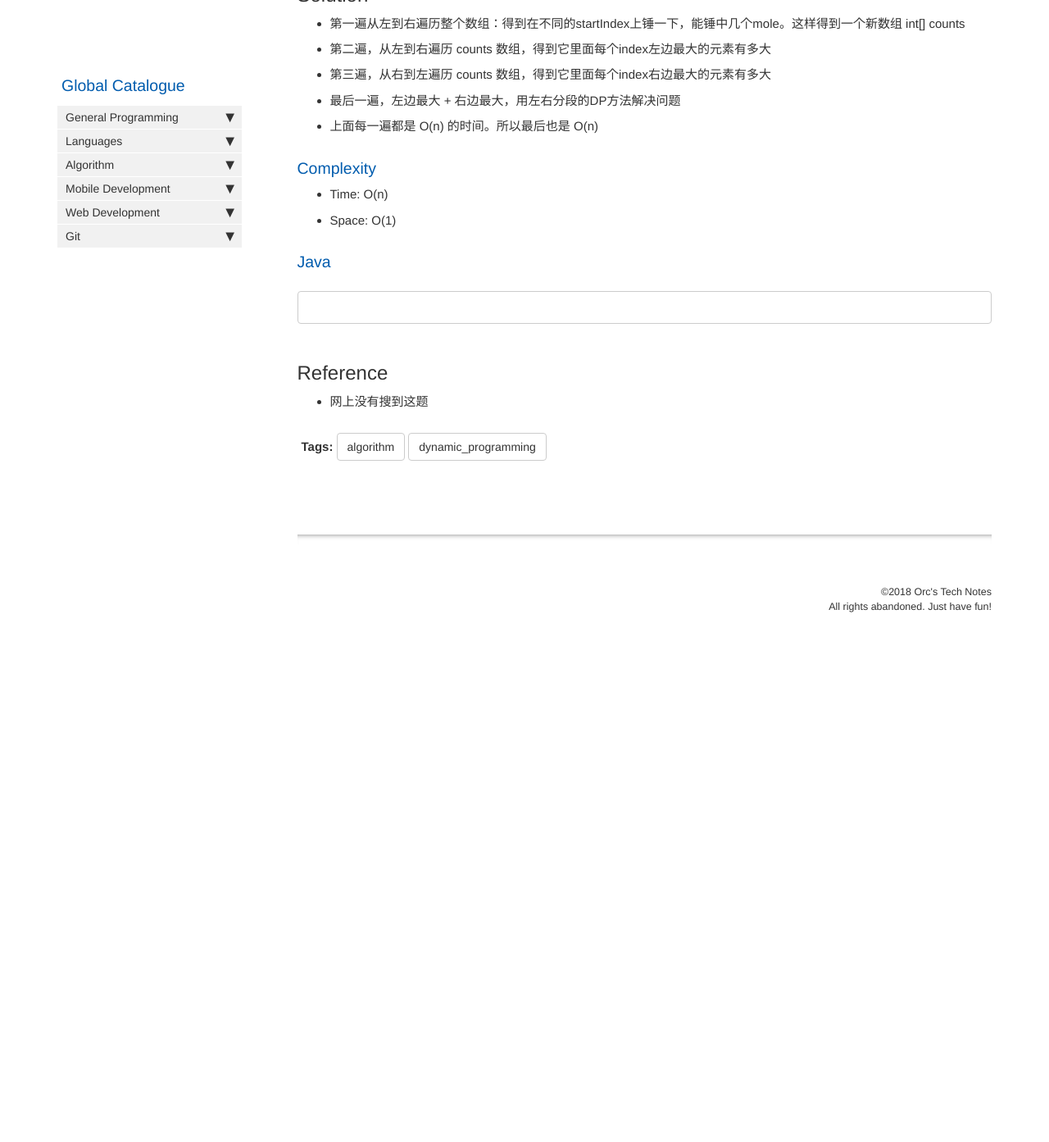
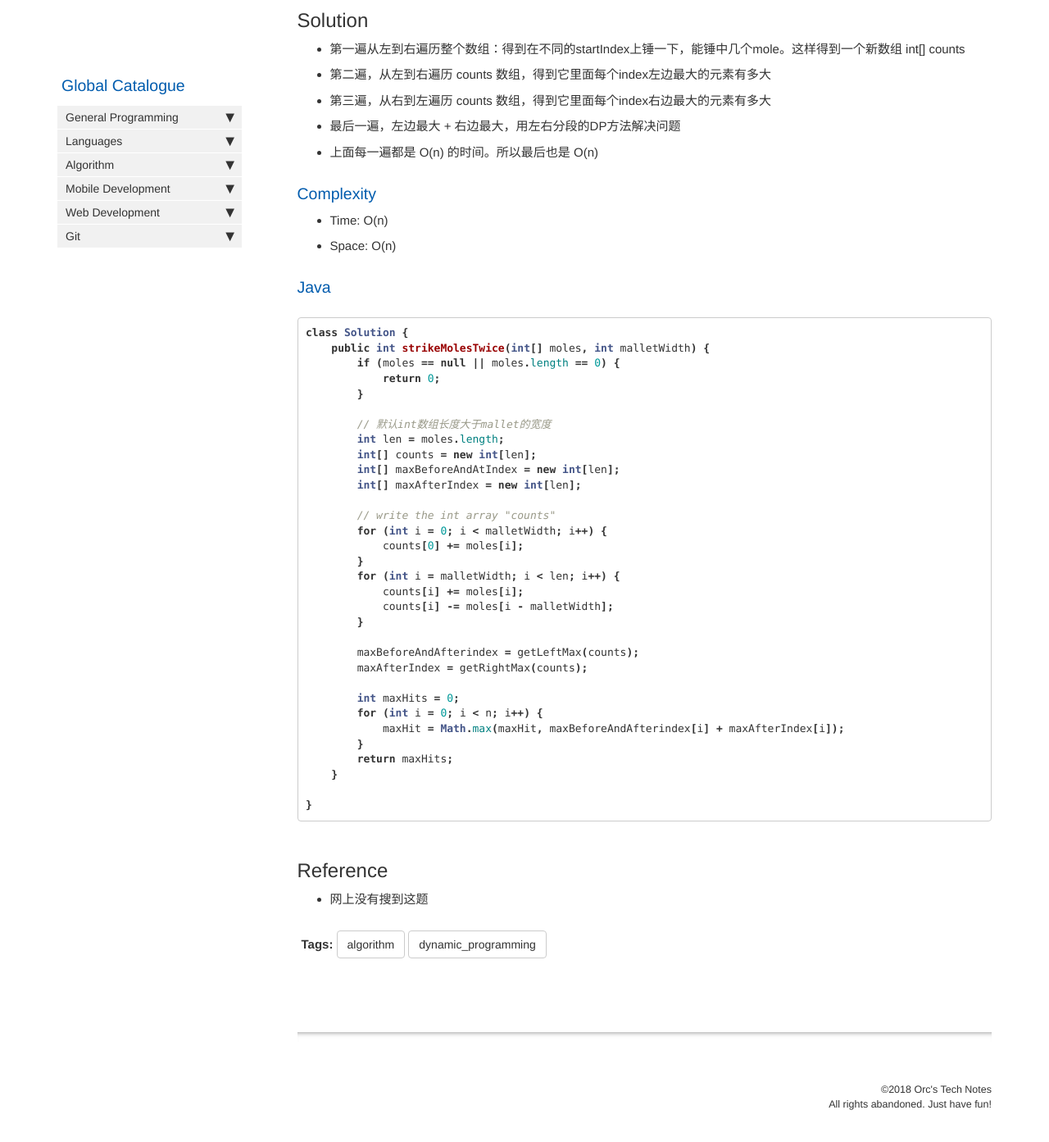
Before and after one commit to HungryOrc/hungryorc.github.io, a Jekyll site: the page built from pages/algorithm/algorithm_strike_mole_with_mallet_twice.md, in a window 1280 px wide and 1400 px high, scrolled down 505 px. Shown: the top 1393 px of the window at 82% size. Built offline with Jekyll 4.4.1, drawn with Linux system fonts in a browser that asks for light colours; nearby versions of some CDN libraries; comment, search, counter and statistics services are not loaded; before the commit the page ends 1305 px from its top, so only the background shows below that.

Commit message:
Update algorithm_strike_mole_with_mallet_twice.md

````diff
--- a/pages/algorithm/algorithm_strike_mole_with_mallet_twice.md
+++ b/pages/algorithm/algorithm_strike_mole_with_mallet_twice.md
@@ -11,6 +11,7 @@ toc: false
 
 ## Description
 给一个int数组，比如 [0,1,0,1,1,1,0,1]，其中1代表一个鼹鼠mole，0代表没有鼹鼠。设锤子mallet的宽度是m。只让砸两锤，问最多能砸中几个鼹鼠。
+* 默认int数组长度大于mallet的宽度
 
 如果只让砸一锤，那么就是一个sliding window max sum的问题，很简单。砸两锤，要求实现最优的O(n)解法的话，就需要用DP。
 
@@ -27,11 +28,42 @@ toc: false
 
 ### Complexity
 * Time: O(n)
-* Space: O(1)
+* Space: O(n)
 
 ### Java
 ```java
+class Solution {
+    public int strikeMolesTwice(int[] moles, int malletWidth) {
+        if (moles == null || moles.length == 0) {
+            return 0;
+        }
 
+        // 默认int数组长度大于mallet的宽度
+        int len = moles.length;
+        int[] counts = new int[len];
+        int[] maxBeforeAndAtIndex = new int[len];
+        int[] maxAfterIndex = new int[len];
+
+        // write the int array "counts"
+        for (int i = 0; i < malletWidth; i++) {
+            counts[0] += moles[i];
+        }
+        for (int i = malletWidth; i < len; i++) {
+            counts[i] += moles[i];
+            counts[i] -= moles[i - malletWidth];
+        }
+
+        maxBeforeAndAfterindex = getLeftMax(counts);
+        maxAfterIndex = getRightMax(counts);
+
+        int maxHits = 0;
+        for (int i = 0; i < n; i++) {
+            maxHit = Math.max(maxHit, maxBeforeAndAfterindex[i] + maxAfterIndex[i]);
+        }
+        return maxHits;
+    }
+
+}
 ```
 
 ## Reference
````
